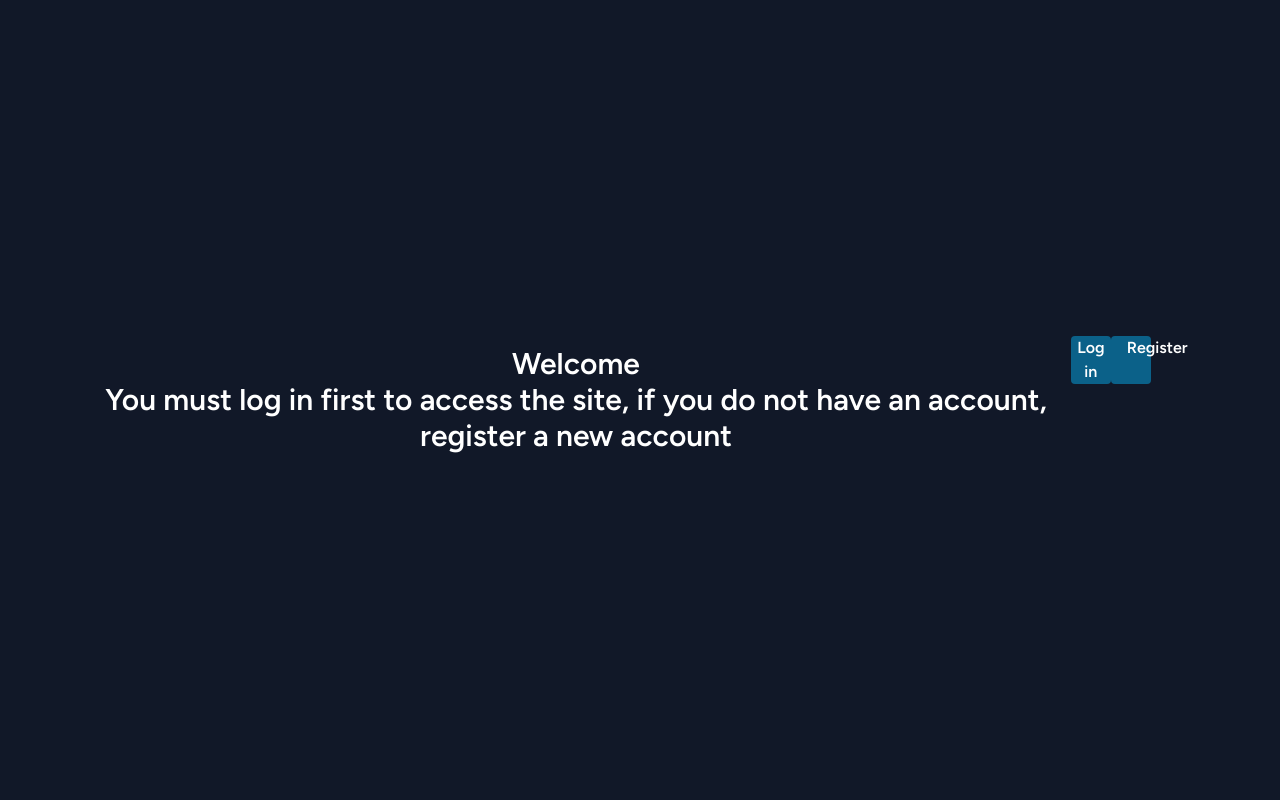
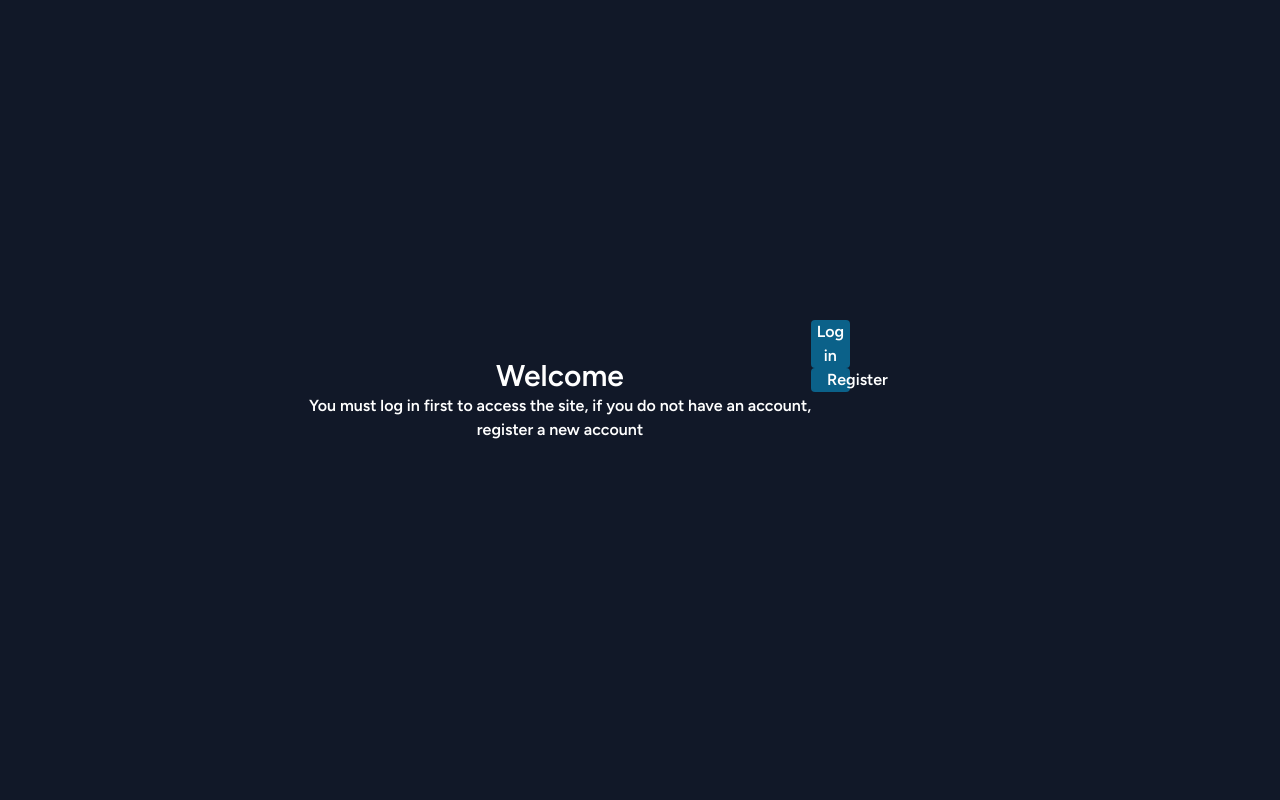
Before and after one commit to progalaa99/Digital-Advocacy, a Laravel app: page / in a window 1280 px wide. Run offline with Laravel 10, Linux system fonts and the light colour scheme; style sheets or scripts are compiled from the project's sources; some libraries are stand-ins or nearby versions.

Commit message:
Update welcome.blade.php

```diff
--- a/digital/resources/views/welcome.blade.php
+++ b/digital/resources/views/welcome.blade.php
@@ -19,24 +19,25 @@
         <div class=" bg-darkalaa relative sm:flex sm:justify-center sm:items-center min-h-screen  bg-center  selection:bg-red-500 selection:text-white bg-111828">
             {{-- <div class="bg-darkalaa"> --}}
 
+            <div class=" font-bold text-white text-center items-center justify-center ">
+            <h1 class="text-3xl">Welcome</h1>
+            <h2 class="text-1xl text-center">You must log in first to access the site, if you do not have an account,<br> register a new account</h2>
+                {{-- <img class="w-64 h-64  transform -translate-x-1/9 -translate-y-1/11 " src="/icon/privacy-svgrepo-com.svg" alt="شعار الشركة"> --}}
+            </div>
 
 
 
-            <div class="text-3xl font-bold text-white text-center items-center justify-center ">
-            <h1 >
-                Welcome</h1>
-                <h2>You must log in first to access the site, if you do not have an account,<br> register a new account
 
-                </h2>
-                {{-- <img class="w-64 h-64  transform -translate-x-1/9 -translate-y-1/11 " src="/icon/privacy-svgrepo-com.svg" alt="شعار الشركة"> --}}
-            </div>
-            <div class="relative h-32 w-32">
+
+            <div class=" relative h-40 w-40 z-20">
                 @if (Route::has('login'))
-                <div class="absolute inset-x-6 ">
+                <div class="absolute inset-0 ">
                     @auth
                         <a href="{{ url('/dashboard') }}" class="font-semibold text-gray-600 hover:text-gray-900 focus:outline focus:outline-2 focus:rounded-sm focus:outline-red-500">Dashboard</a>
                     @else
-                    <div class="flex">
+
+
+                    <div class="fixed top-30 left-30 right-30">
                     <div class="flex-shrink-0 w-1/2 bg-buttonalaa   border-none  hover:border-solid rounded text-center" >
                         <a href="{{ route('login') }}" class=" font-semibold text-white hover:text-white-900 focus:outline focus:outline-2 focus:rounded-sm ">Log in</a>
                     </div>
```
